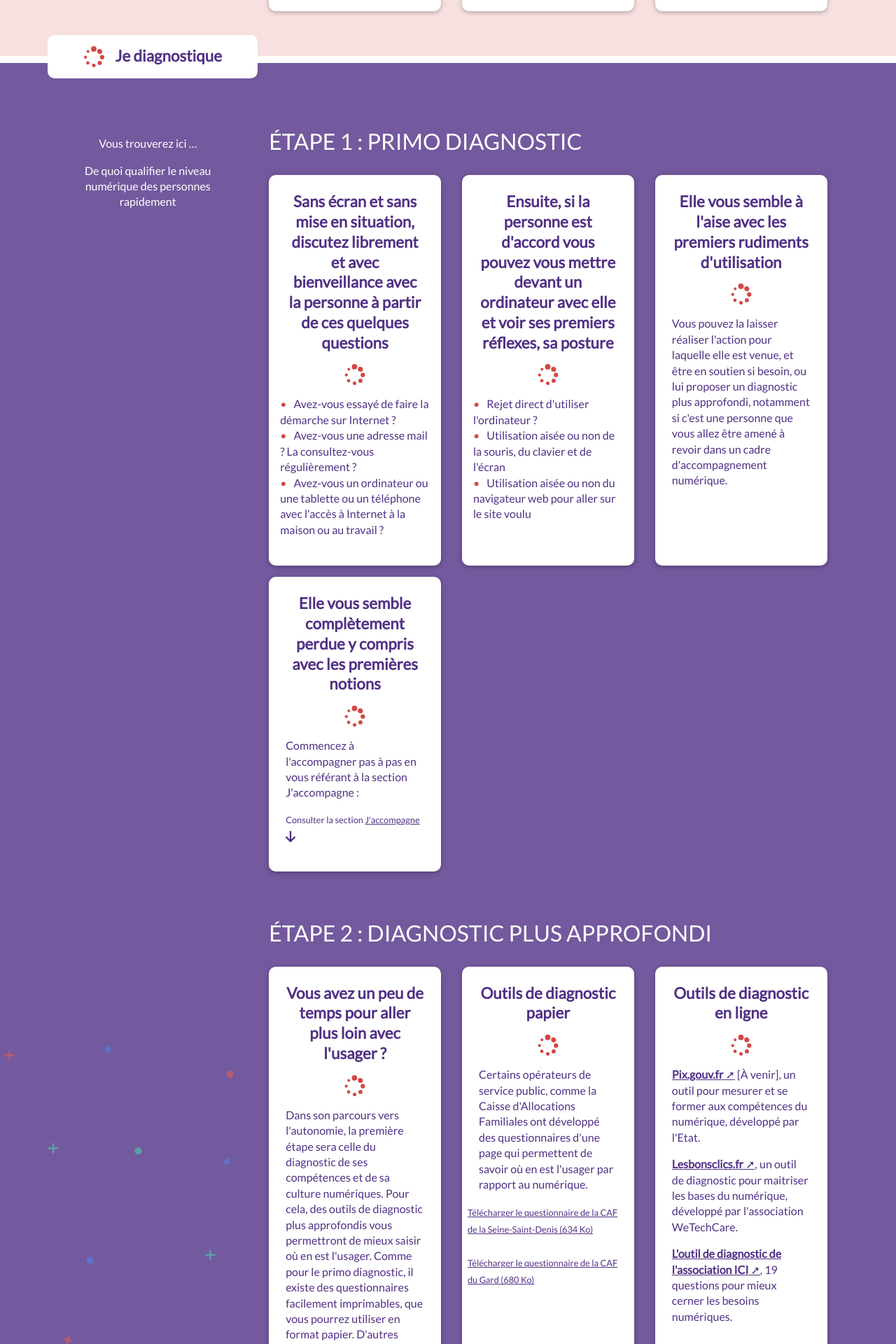
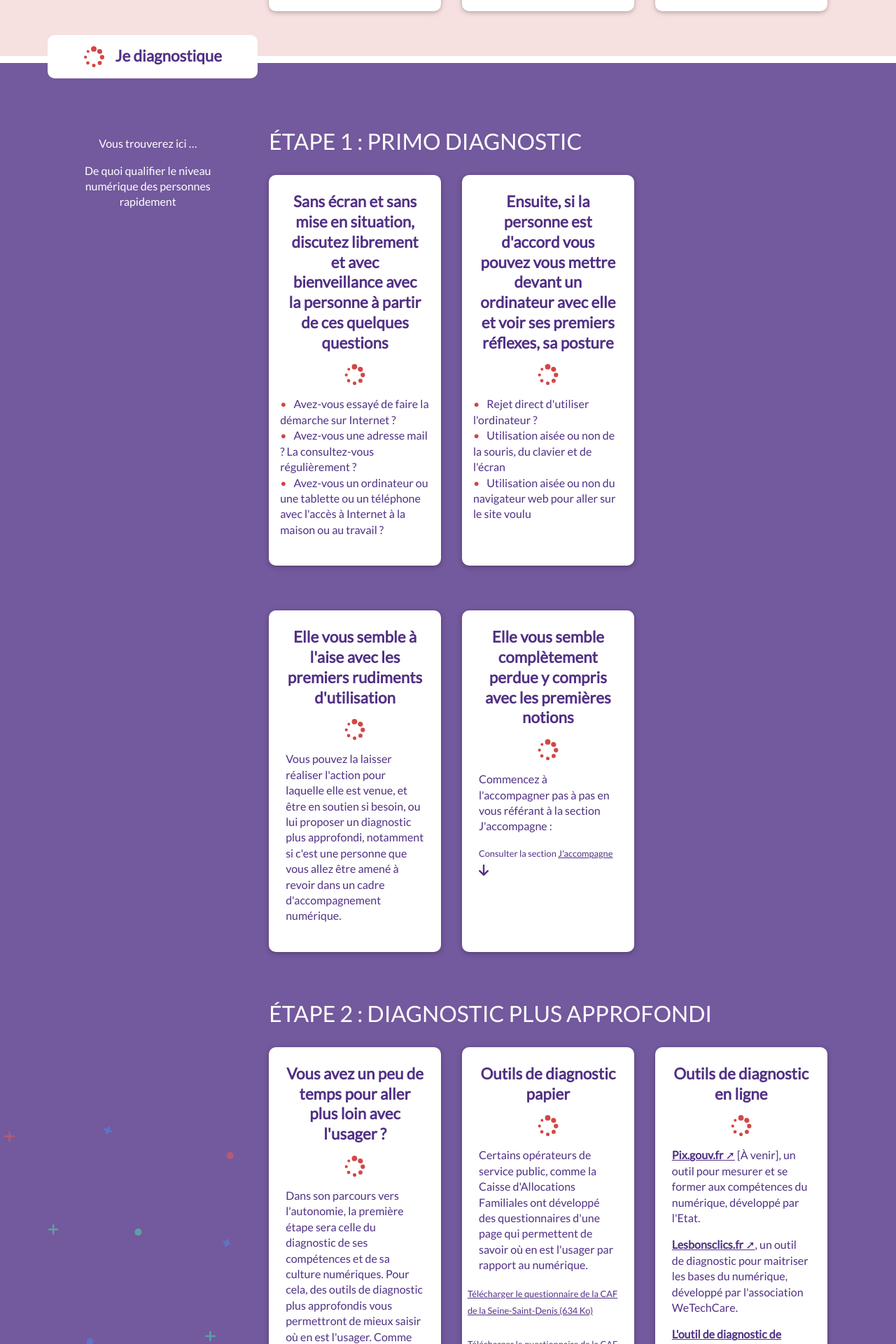
Before and after one commit to SocieteNumerique/kit, a Jekyll site: the page built from index.html, in a window 1280 px wide. Shown: the part 2303-4223 px from the top of the page at 70% size. Built offline with Jekyll 4.4.1, drawn with Linux system fonts in a browser that asks for light colours; nearby versions of some CDN libraries.

Commit message:
Change "Primo Diagnostic" layout

```diff
--- a/_includes/jediagnostique.html
+++ b/_includes/jediagnostique.html
@@ -42,6 +42,8 @@
                                         </ul>
                                     </div>
                                 </div>
+                            </div>
+                            <div class="col-12 mb-3 py-3 ">
                             </div>
                             <div class="col-xl-4 col-md-6 col-12 mb-3">
                                 <div class="card px-2 py-4">
```
